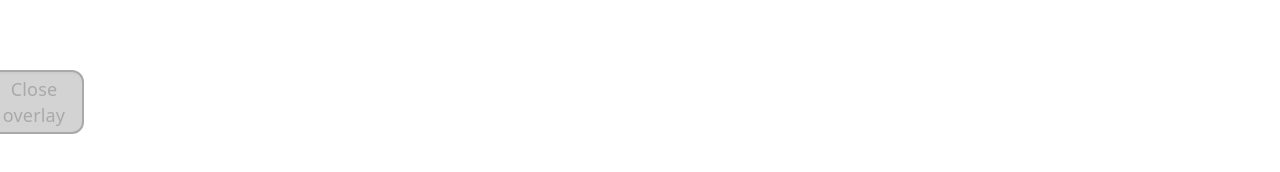
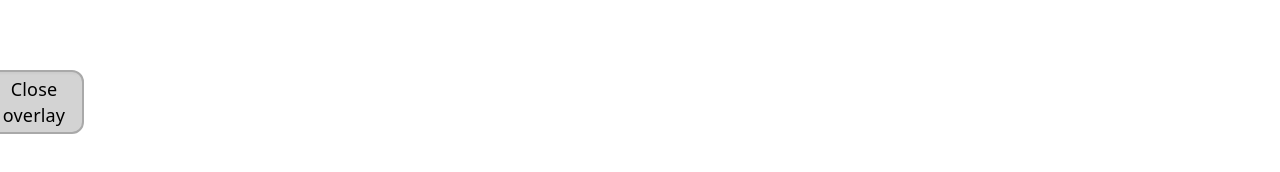
Before and after one commit to victorplbad/Medialogy-p2-gruppe-3, a React (Vite) app in the folder App/: page / in a window 1280 px wide. Shown: the part 294-466 px from the top of the page. Built offline with nearby package versions, Linux system fonts and the light colour scheme.

Commit message:
Update giga.css

```diff
--- a/App/src/giga.css
+++ b/App/src/giga.css
@@ -26,7 +26,7 @@
     padding: 0px 6px;
     transition-duration: 0.4s;
     background-color: lightgrey;
-    color: darkgrey;
+    color: black;
 }
 
 .weirdButton {
```
